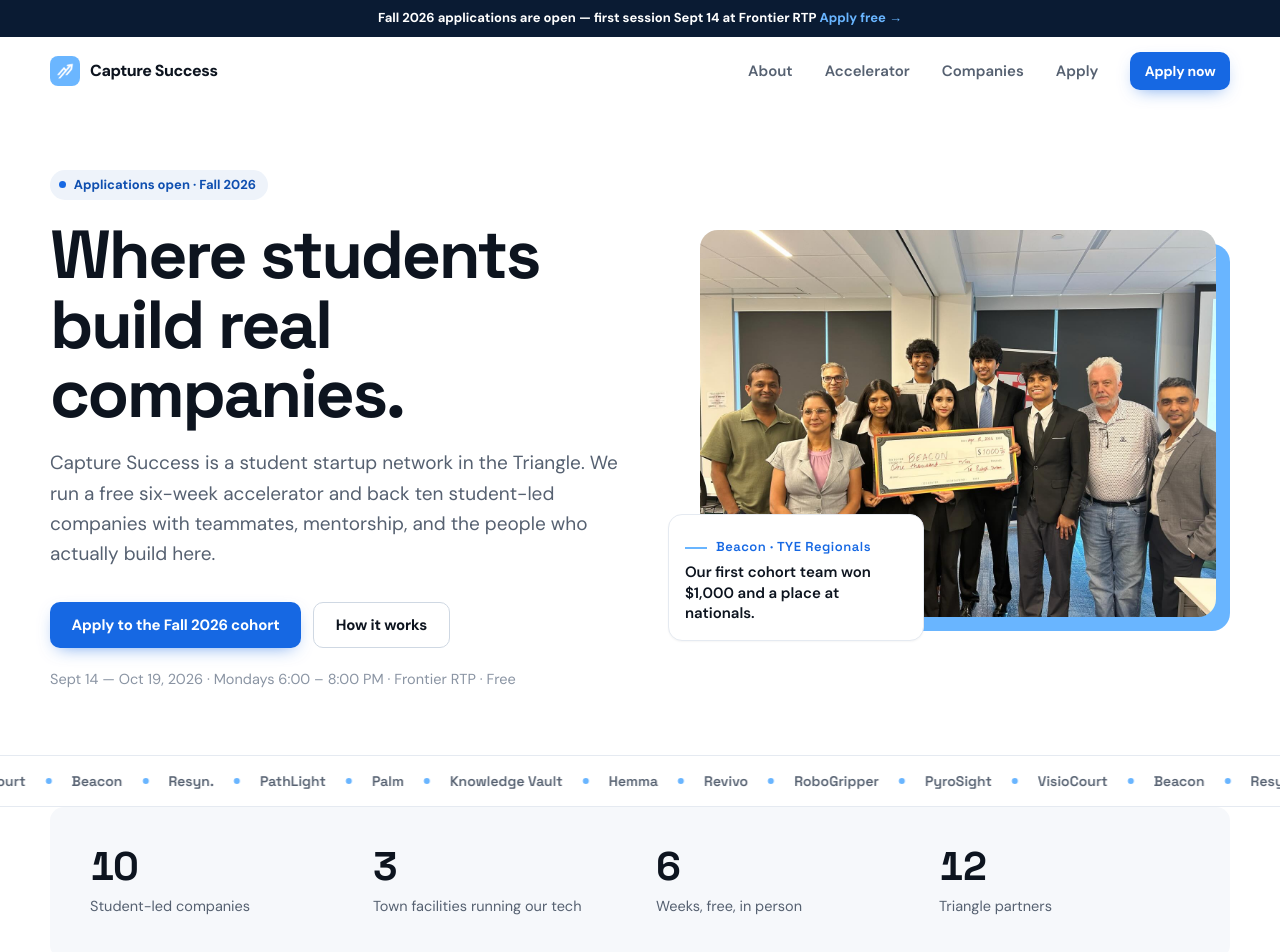
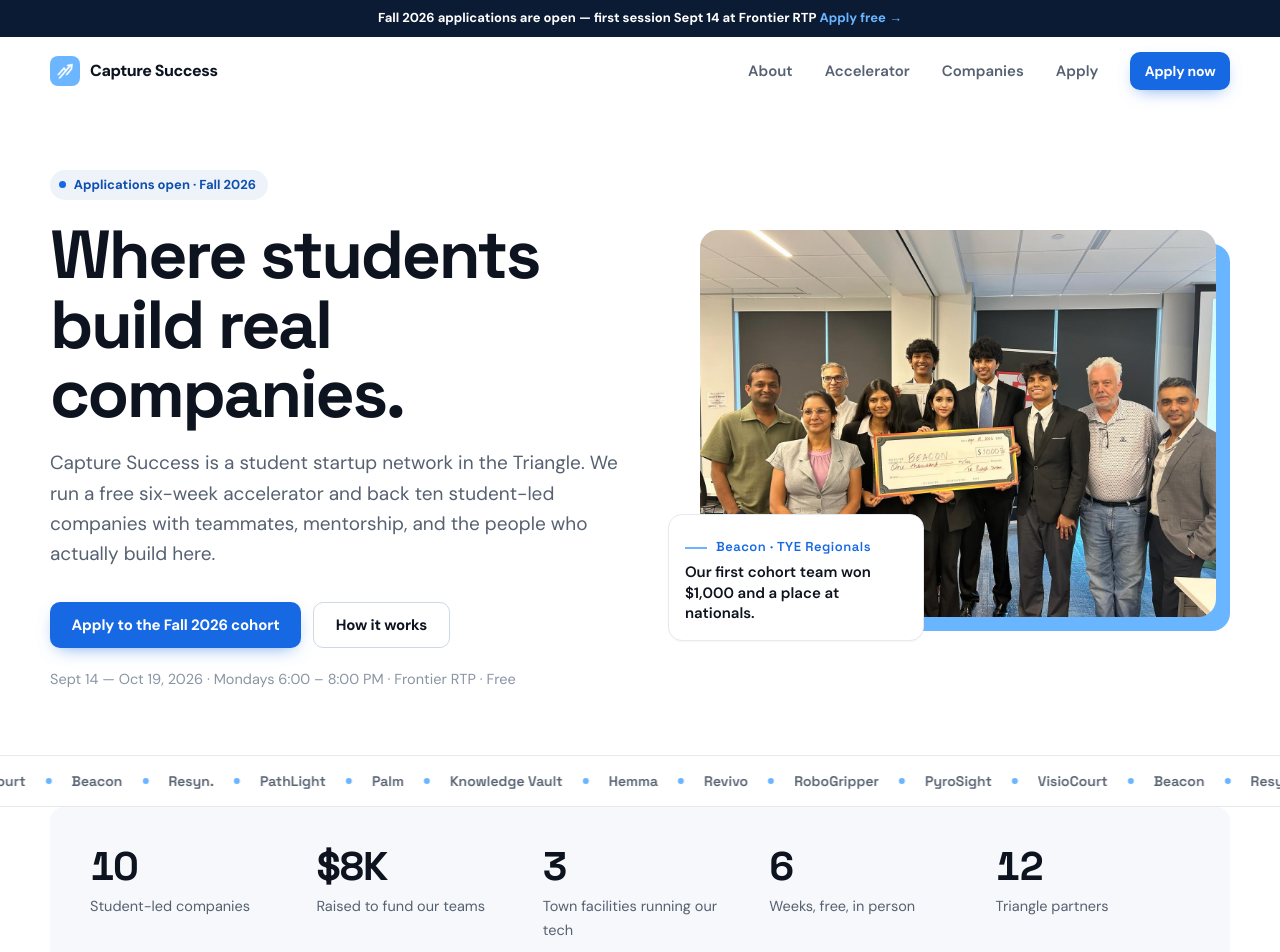
Before and after one commit to iampythoncoder/capture-success-website, a Next.js app: page / in a window 1280 px wide. Shown: the top 952 px of the page. Built offline with nearby package versions, Linux system fonts and the light colour scheme.

Commit message:
home: add the $8,000 raised stat
Fifth tile in the stat row; the grid goes to five columns on desktop
and still stacks cleanly on mobile. CountUp already supported a prefix,
so STATS now carries one.

Co-Authored-By: Claude Opus 5 <noreply@anthropic.com>

```diff
--- a/src/app/page.tsx
+++ b/src/app/page.tsx
@@ -17,10 +17,11 @@ import {
 } from "@/lib/site";
 
 const STATS = [
-  { v: 10, suffix: "", l: "Student-led companies" },
-  { v: 3, suffix: "", l: "Town facilities running our tech" },
-  { v: 6, suffix: "", l: "Weeks, free, in person" },
-  { v: 12, suffix: "", l: "Triangle partners" },
+  { v: 10, prefix: "", suffix: "", l: "Student-led companies" },
+  { v: 8, prefix: "$", suffix: "K", l: "Raised to fund our teams" },
+  { v: 3, prefix: "", suffix: "", l: "Town facilities running our tech" },
+  { v: 6, prefix: "", suffix: "", l: "Weeks, free, in person" },
+  { v: 12, prefix: "", suffix: "", l: "Triangle partners" },
 ];
 
 const WAYS = [
@@ -133,11 +134,11 @@ export default function Home() {
 
       {/* ── Stats ─────────────────────────────────────────────────────── */}
       <section className="shell">
-        <div className="tile grid gap-8 p-8 sm:grid-cols-2 lg:grid-cols-4 lg:p-10">
+        <div className="tile grid gap-8 p-8 sm:grid-cols-2 lg:grid-cols-5 lg:p-10">
           {STATS.map((s) => (
             <div key={s.l}>
               <p className="t-num text-[2.5rem] leading-none">
-                <CountUp to={s.v} suffix={s.suffix} />
+                <CountUp to={s.v} prefix={s.prefix} suffix={s.suffix} />
               </p>
               <p className="muted mt-2 text-[14.5px]">{s.l}</p>
             </div>
```
